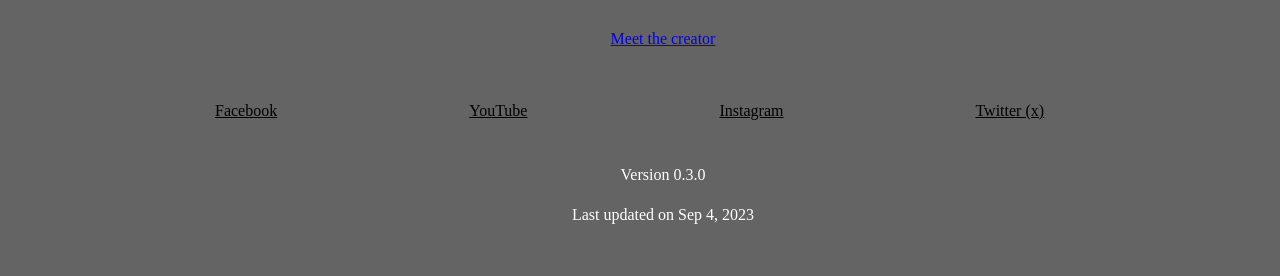
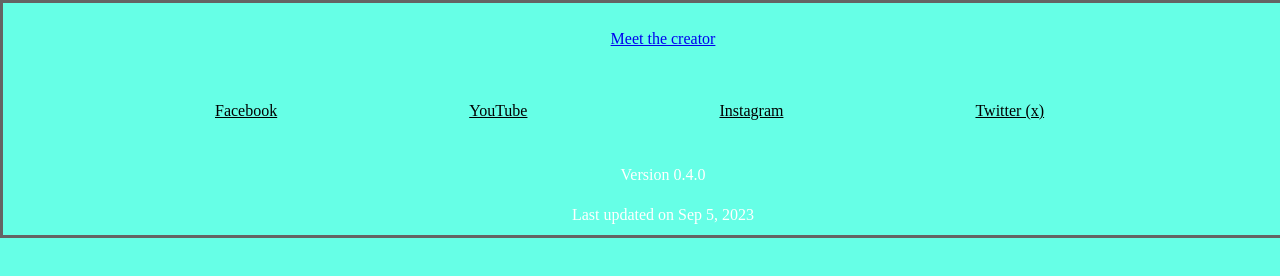
Before and after one commit to JadenSchalck/local-server, a plain HTML site: page Mom-Website/footer.html in a window 1280 px wide. Shown: the top 276 px of the page. Drawn offline with Linux system fonts and the light colour scheme.

Commit message:
Added suggested color.
background-color: #66FFE6;

```diff
--- a/Mom-Website/footer.html
+++ b/Mom-Website/footer.html
@@ -8,7 +8,7 @@
         <link rel="icon" type="image/x-icon" href="Placeholder.png"><!-- favicon -->
     </head>
 
-    <body class="modern square" style="overflow: hidden;">
+    <body id="footerBox" class="modern square" style="overflow: hidden;">
         <p><a href="aboutUs.html" target="_parent">Meet the creator</a></p>
         <!--Social media links that open in a new tab-->
         <a href="https://www.facebook.com" target="_blank"><p class="footerText"><u>Facebook</u></p></a>
@@ -16,7 +16,7 @@
         <a href="https://www.instagram.com" target="_blank"><p class="footerText"><u>Instagram</u></p></a>
         <a href="https://www.twitter.com/authorjschalck" target="_blank"><p class="footerText"><u>Twitter (x)</u></p></a>
         <br><br>
-        <h8>Version 0.3.0</h8><br>
-        <h8>Last updated on Sep 4, 2023</h8>
+        <h8>Version 0.4.0</h8><br>
+        <h8>Last updated on Sep 5, 2023</h8>
     </body>
 </html>
--- a/Mom-Website/styles.css
+++ b/Mom-Website/styles.css
@@ -26,6 +26,7 @@
     height: auto;
     width: 100%;
     overflow: hidden;
+    background-color: #66FFE6;
 }
 
 #picAndTitleLink {
@@ -36,4 +37,5 @@
 #footerBox {
     height: auto;
     width: 100%;
+    background-color: #66FFE6;
 }
```
